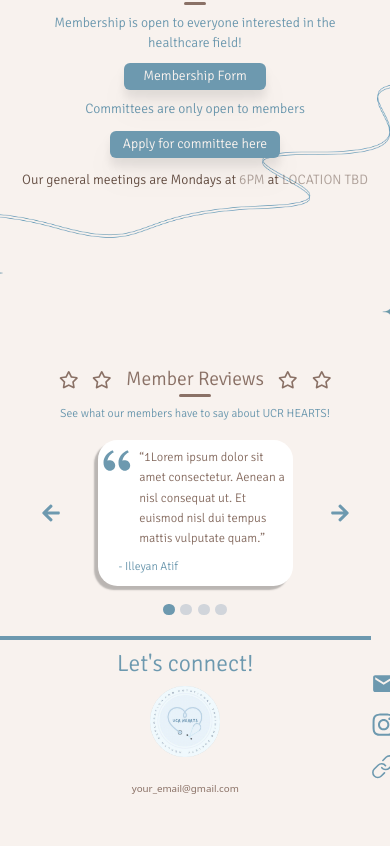
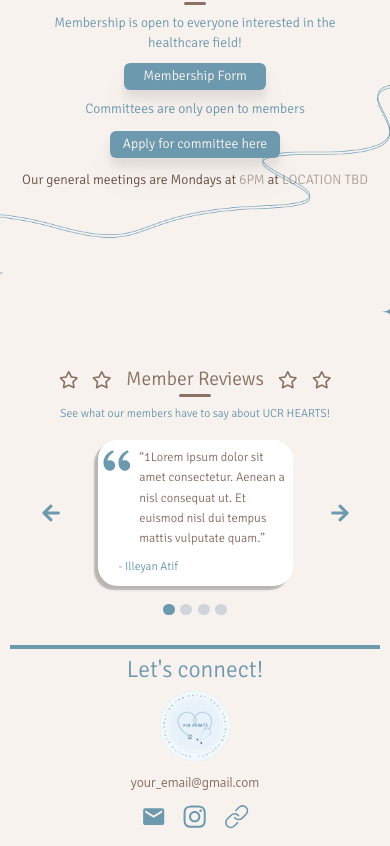
Before and after one commit to acm-ucr/ucr-hearts-website, a Next.js app: page / in a window 390 px wide. Shown: the part 405-1251 px from the top of the page. Before the commit the page ends 1227 px from the top, so only its background shows below. Built offline with nearby package versions, Linux system fonts and the light colour scheme; what tailwindcss-animated would draw is missing.

Commit message:
adjustments

```diff
--- a/src/components/Footer.tsx
+++ b/src/components/Footer.tsx
@@ -5,9 +5,9 @@ import Image from "next/image";
 
 const Footer = () => {
   return (
-    <div className="flex h-[20vh] w-screen flex-row items-center text-center lg:flex-col">
+    <div className="flex h-[20vh] w-full flex-col items-center text-center">
       <div className="flex flex-col items-center">
-        <p className="w-[95vw] border-t-4 border-hearts-blue py-[1.5%] font-hearts text-[6vw] font-extralight text-hearts-blue md:text-[5vw] lg:text-[4vw]">
+        <p className="w-[95vw] border-t-4 border-hearts-blue py-[1%] font-hearts text-[6vw] font-extralight text-hearts-blue md:py-[1.5%] md:text-[5vw] lg:text-[4vw]">
           Let's connect!
         </p>
         <Link href="/">
@@ -17,17 +17,17 @@ const Footer = () => {
             className="aspect-square w-[18vw] cursor-pointer duration-300 hover:opacity-[80%] active:opacity-[50%] md:w-[14vw] lg:w-[12vw]"
           />
         </Link>
-        <p className="my-[3vh] text-[2.5vw] text-hearts-light-brown lg:text-[1.5vw]">
+        <p className="my-[1.5vh] text-[3vw] text-hearts-light-brown md:my-[3vh] lg:text-[1.5vw]">
           your_email@gmail.com
         </p>
       </div>
-      <div className="flex w-[15%] flex-col justify-between pb-2 lg:flex-row">
+      <div className="flex w-[15%] flex-row justify-center pb-2 md:justify-between">
         {footerLinks.map((item, index) => (
           <Link
             href={item.link}
             target="_blank"
             key={index}
-            className="cursor-pointer flex-col items-center justify-center py-2 text-[6.5vw] text-hearts-blue duration-300 hover:scale-[95%] hover:opacity-75 active:opacity-50 md:text-[5vw] lg:flex-row lg:px-2 lg:text-[4vw]"
+            className="cursor-pointer flex-row items-center justify-center px-2 pb-2 text-[6.5vw] text-hearts-blue duration-300 hover:scale-[95%] hover:opacity-75 active:opacity-50 md:py-2 md:text-[5vw] lg:text-[4vw]"
           >
             {item.icon}
           </Link>
```
Also changed, not shown: 1 other file (tests, documents, lock files or other folders).
